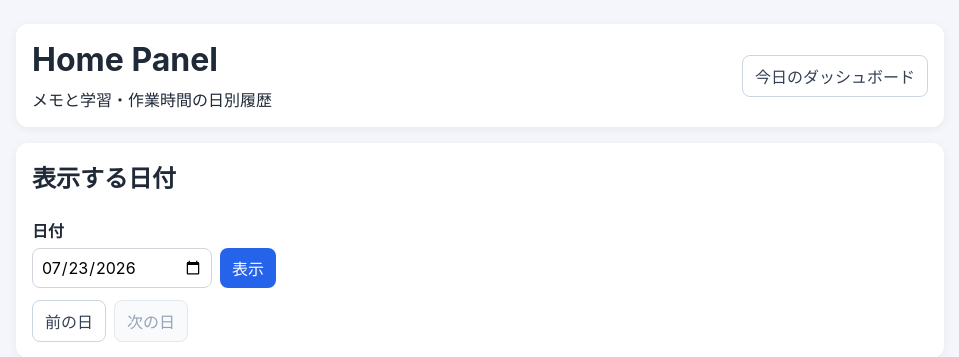
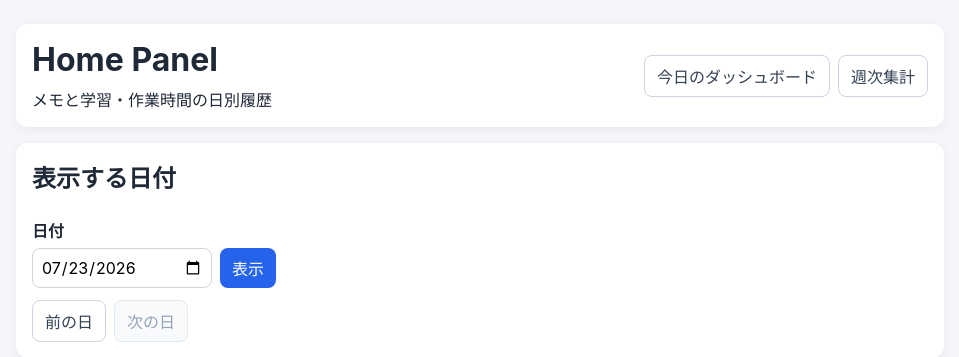
Before and after one commit to mizzz-ivr/home-panel-py, a FastAPI app: page /history in a window 1280 px wide. Shown: the top 357 px of the page, without its empty margins (160-1119 px from the left). Run offline with FastAPI, Linux system fonts and the light colour scheme.

Commit message:
日別履歴に週次集計への導線を追加

```diff
--- a/app/templates/history.html
+++ b/app/templates/history.html
@@ -13,7 +13,10 @@
           <h1>Home Panel</h1>
           <p>メモと学習・作業時間の日別履歴</p>
         </div>
-        <a href="/" class="button-link secondary-button">今日のダッシュボード</a>
+        <div class="header-actions">
+          <a href="/" class="button-link secondary-button">今日のダッシュボード</a>
+          <a href="/weekly" class="button-link secondary-button">週次集計</a>
+        </div>
       </header>
 
       {% if error_message %}
```
